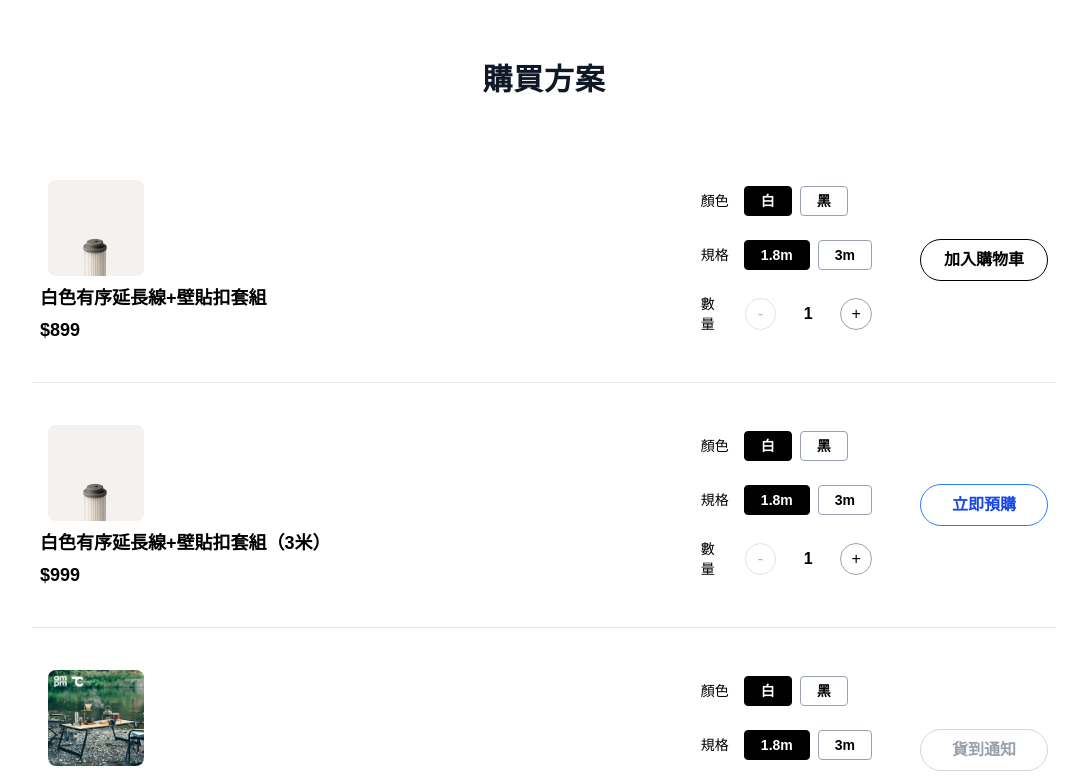
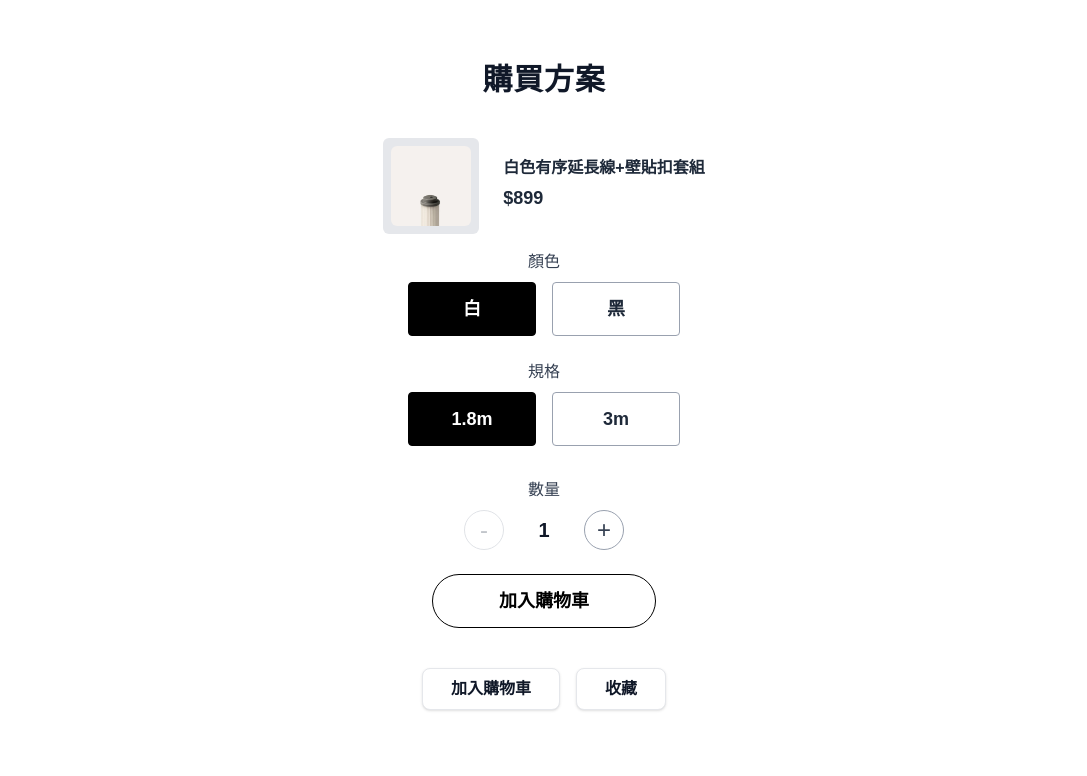
Before and after one commit to gv8899/Wellmade, a Next.js app in the folder frontend/: page /product/38kt in a window 1280 px wide. Shown: the part 2660-3436 px from the top of the page, without its empty margins (96-1183 px from the left). Built offline with nearby package versions, Linux system fonts and the light colour scheme.

Commit message:
加入購物車調整V2

```diff
--- a/frontend/src/app/product/[id]/ProductPurchaseOptions.tsx
+++ b/frontend/src/app/product/[id]/ProductPurchaseOptions.tsx
@@ -73,35 +73,24 @@ const ProductPurchaseOptions: React.FC<ProductPurchaseOptionsProps> = ({
   return (
     <div className="w-full max-w-5xl mx-auto my-10">
       <h2 className="text-3xl font-bold mb-10 text-center text-gray-900 tracking-wide">購買方案</h2>
-      <div className="flex flex-col divide-y divide-gray-200">
-        {variants.map((variant, idx) => {
-          // 取得目前這個 variant 的規格預設值
-          const isSelected = Object.entries(selectedSpecs).every(
-            ([k, vOpt]) => variant.specs[k] === vOpt
-          );
-          return (
-            <div key={variant.id} className="flex flex-col md:flex-row items-center py-6 md:py-8 px-0 md:px-2 gap-6 md:gap-8 bg-transparent">
-              {/* 手機版：圖左文右，桌機維持原本 */}
-              <div className="w-full flex flex-row md:flex-col items-center md:items-start gap-4 md:gap-0">
-                {/* 商品圖 */}
-                <div className="w-28 h-28 flex-shrink-0 flex items-center justify-center">
-                  <img src={variant.image} alt="商品圖" className="w-24 h-24 object-cover rounded-lg" />
+      <div className="flex flex-col items-center w-full">
+        {/* 商品圖＋名稱＋價格 */}
+        <div className="flex flex-row items-center w-full justify-center gap-4 mb-4">
+          <div className="w-24 h-24 bg-gray-200 rounded-md flex items-center justify-center">
+            {/* 圖片預設灰底，若有圖片則顯示 */}
+            <img src={variants[0].image} alt="商品圖" className="w-20 h-20 object-cover rounded-md" />
           </div>
-                {/* 名稱與價格，手機版顯示在圖片右側 */}
-                <div className="flex flex-col justify-center md:justify-start md:ml-0 ml-4">
-                  <div className="text-base md:text-lg font-semibold text-black mb-1">{variant.variantTitle || title}</div>
-                  <div className="text-lg font-bold text-black mb-1">${variant.price}</div>
+          <div className="flex flex-col items-start justify-center ml-2">
+            <div className="text-base font-semibold text-gray-800 mb-1">{variants[0].variantTitle || title}</div>
+            <div className="text-lg font-bold text-gray-800 mb-1">${variants[0].price}</div>
           </div>
         </div>
-              {/* 內容區 */}
-              <div className="flex-1 w-full flex flex-col gap-2 mt-4 md:mt-0">
-                {/* 規格選單與數量選擇器區塊（無外框） */}
-                <div className="p-4 flex flex-col gap-4 w-fit bg-transparent">
-                  <div className="flex flex-wrap items-center gap-6 mb-2">
+        {/* 規格選單區塊 */}
+        <div className="flex flex-col gap-6 w-full max-w-xs items-center">
           {specOptions.map(spec => (
-  <div key={spec.name} className="flex items-center gap-2">
-    <span className="text-black text-sm font-medium min-w-[2.5em]">{spec.name}</span>
-    <div className="flex gap-2">
+            <div key={spec.name} className="w-full">
+              <div className="text-center text-gray-700 text-base font-medium mb-2">{spec.name}</div>
+              <div className="flex flex-row gap-4 w-full justify-center">
                 {spec.options.map(opt => {
                   const isSelected = selectedSpecs[spec.name] === opt;
                   return (
@@ -109,10 +98,10 @@ const ProductPurchaseOptions: React.FC<ProductPurchaseOptionsProps> = ({
                       key={opt}
                       type="button"
                       className={
-              `px-4 py-1 rounded border text-sm font-semibold transition ` +
+                        `w-32 py-3 rounded border text-lg font-semibold transition ` +
                         (isSelected
                           ? 'bg-black text-white border-black'
-                : 'bg-white text-black border-gray-400 hover:border-black hover:bg-gray-100')
+                          : 'bg-white text-gray-800 border-gray-400 hover:border-black hover:bg-gray-100')
                       }
                       onClick={() => setSelectedSpecs({ ...selectedSpecs, [spec.name]: opt })}
                     >
@@ -124,41 +113,32 @@ const ProductPurchaseOptions: React.FC<ProductPurchaseOptionsProps> = ({
             </div>
           ))}
         </div>
-                  <div className="flex items-center gap-4">
-                    <span className="text-black text-sm font-medium">數量</span>
+        {/* 數量選擇器 */}
+        <div className="flex flex-col items-center mt-8 mb-6">
+          <div className="text-center text-gray-700 text-base font-medium mb-2">數量</div>
+          <div className="flex flex-row gap-6 items-center">
             <button
-                      className="w-8 h-8 rounded-full border border-gray-400 text-black flex items-center justify-center disabled:opacity-30"
+              className="w-10 h-10 rounded-full border border-gray-400 text-2xl text-gray-700 flex items-center justify-center disabled:opacity-30"
               disabled={quantity <= 1}
               onClick={() => setQuantity(q => Math.max(1, q - 1))}
             >
               -
             </button>
-                    <span className="w-8 text-center text-black font-semibold">{quantity}</span>
+            <span className="w-8 text-center text-gray-900 font-bold text-xl">{quantity}</span>
             <button
-                      className="w-8 h-8 rounded-full border border-gray-400 text-black flex items-center justify-center"
+              className="w-10 h-10 rounded-full border border-gray-400 text-2xl text-gray-700 flex items-center justify-center"
               onClick={() => setQuantity(q => q + 1)}
             >
               +
             </button>
           </div>
         </div>
+        {/* 加入購物車按鈕 */}
+        <div className="w-full flex justify-center">
+          <button className="w-56 py-3 rounded-full border border-black text-black font-semibold text-lg bg-white hover:bg-gray-100 transition">
+            加入購物車
+          </button>
         </div>
-              {/* 右側按鈕區：手機置中，桌機靠右 */}
-              <div className="flex flex-col w-full md:w-48 mt-4 md:mt-0 items-center md:items-end justify-center md:justify-end">
-                {/* 行動按鈕 */}
-                {variant.stockStatus === "in_stock" && (
-                  <button className="w-32 py-2 rounded-full border border-black text-black font-semibold hover:bg-gray-100 transition">加入購物車</button>
-                )}
-                {variant.stockStatus === "preorder" && (
-                  <button className="w-32 py-2 rounded-full border border-blue-500 text-blue-700 font-semibold hover:bg-blue-50 transition">立即預購</button>
-                )}
-                {variant.stockStatus === "out_of_stock" && (
-                  <button className="w-32 py-2 rounded-full border border-gray-300 text-gray-400 font-semibold cursor-not-allowed" disabled>貨到通知</button>
-                )}
-              </div>
-            </div>
-          );
-        })}
       </div>
     </div>
   );
```
Lines whose indentation alone changed are shown as unchanged.
